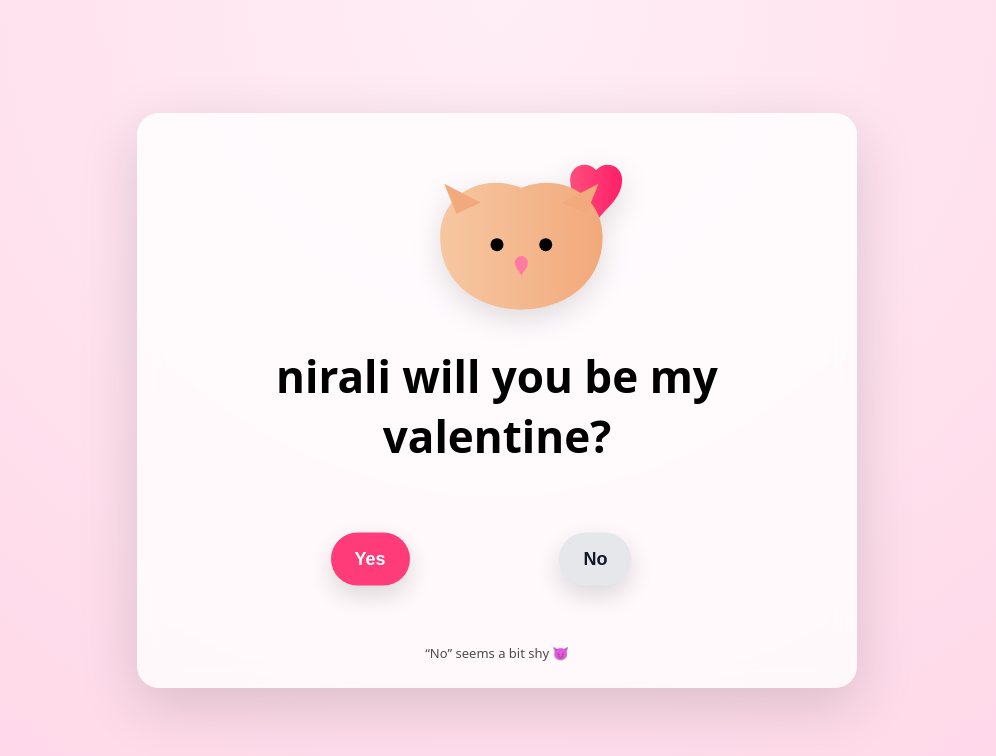
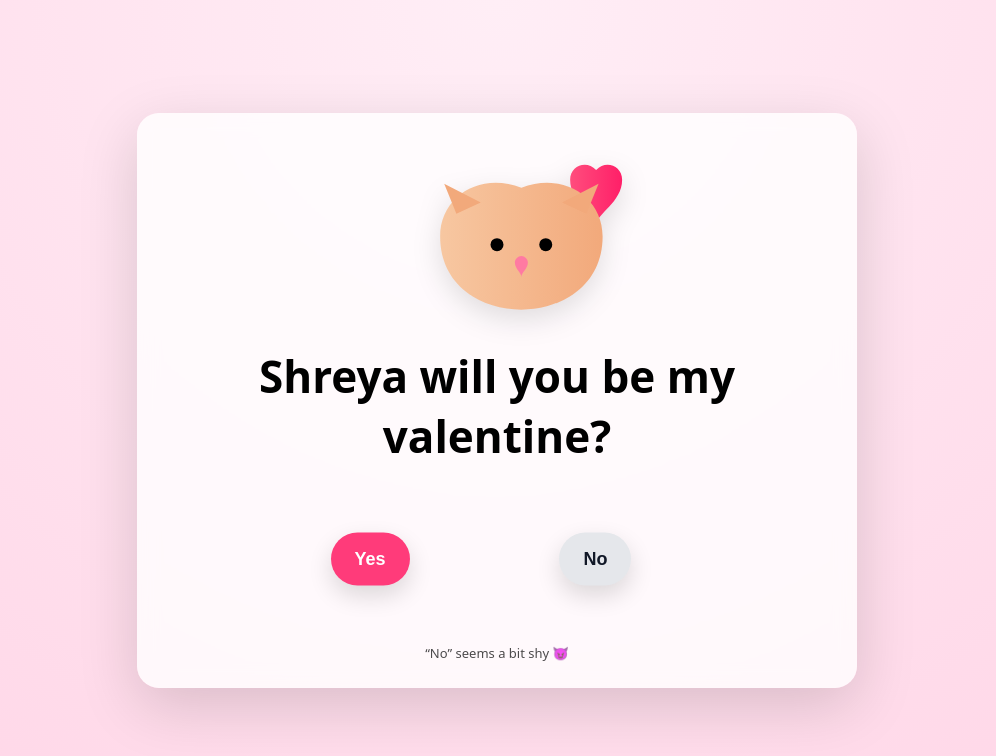
Before and after one commit to Sakshamvis/Things, a plain HTML site: page index.html in a window 1280 px wide. Shown: the whole page, without its empty margins (143-1139 px from the left). Drawn offline with nearby package versions, Linux system fonts and the light colour scheme.

```diff
--- a/index.html
+++ b/index.html
@@ -171,7 +171,7 @@
             fill="#ff7aa2"/>
     </svg>
 
-    <h1>nirali will you be my valentine?</h1>
+    <h1>Shreya will you be my valentine?</h1>
 
     <section class="button-zone" id="zone">
       <button id="yesBtn">Yes</button>
```
